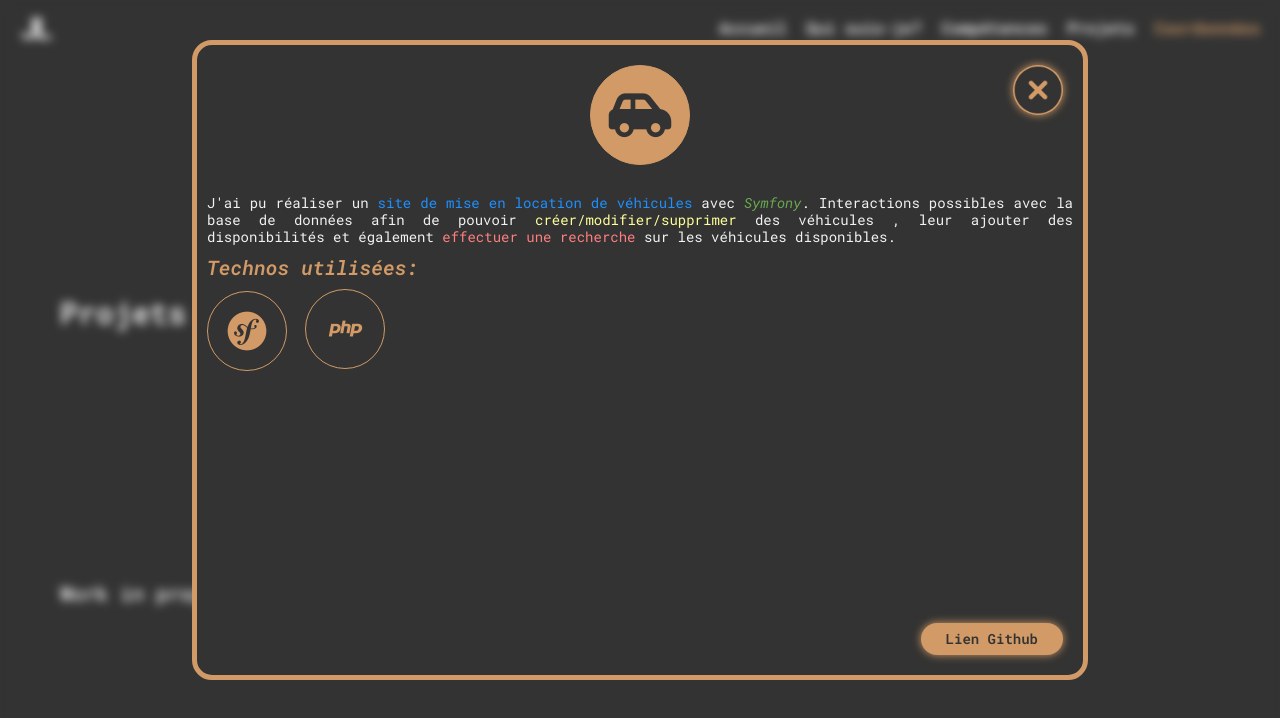
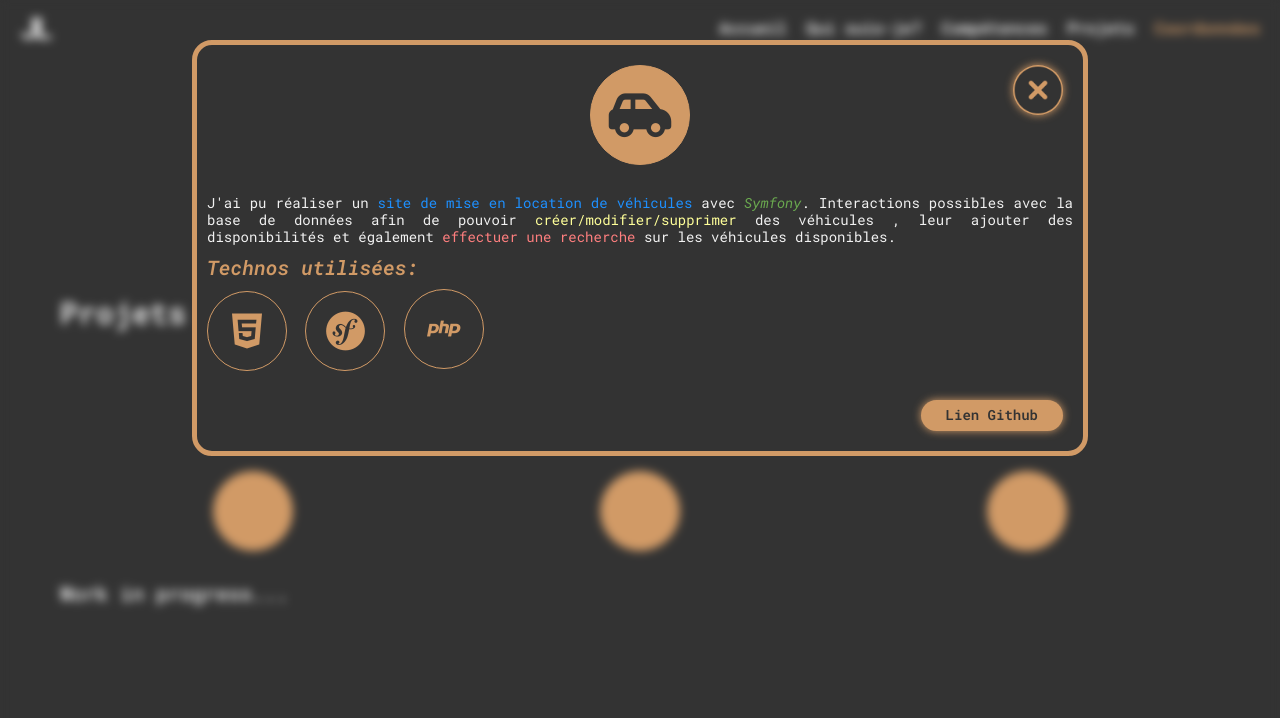
Before and after one commit to JulienL79/portfolio, a plain HTML site: page index.html in a window 1280 px wide. Both pictures are taken after a click on the element 253 px from the left and 3490 px from the top of the page. Shown: the part 3090-3808 px from the top of the page. Drawn offline with nearby package versions, Linux system fonts and the light colour scheme.

Commit message:
Add files via upload

```diff
--- a/assets/stylesheet.css
+++ b/assets/stylesheet.css
@@ -430,12 +430,12 @@ VARIOUS
     align-items: center;
     text-align: justify;
     position: fixed;
-    padding: 1rem;
+    padding: 1rem 1rem 5rem 1rem;
     left: 15%;
     right: 15%;
     top: 5%;
     width: 70%;
-    height: 80%;
+    height: auto;
     font-size: var(--font-size-small);
     background-color: var(--color-bg);
     color: var(--color-text);
--- a/index.html
+++ b/index.html
@@ -143,13 +143,13 @@
                     Interactions possibles avec la base de données afin de pouvoir <span class="pYellow">créer/modifier/supprimer</span> des véhicules
                     , leur ajouter des disponibilités et également <span class="pRed">effectuer une recherche</span> sur les véhicules disponibles.
                 </p>
-                <h3 class="title-techno-used">Technos utilisées:</h3>
+                <h3>Technos utilisées:</h3>
                 <div class="techno-dialog">
+                    <p class="icon-link skill-icon" data-description="HTML"><i class="fa-brands fa-html5"></i></p>
                     <p class="icon-link skill-icon" data-description="Symfony"><i class="fa-brands fa-symfony"></i></p>
                     <p class="icon-link skill-icon" data-description="PHP"><i class='bx bxl-php'></i></p>
                 </div>
-                <a href="https://github.com/JulienL79/ProjetWikiCampers" target="_blank" class="btn">Lien
-                    Github</a>
+                <a href="https://github.com/JulienL79/ProjetWikiCampers" target="_blank" class="btn">Lien Github</a>
             </div>
         </div>
     </main>
```
